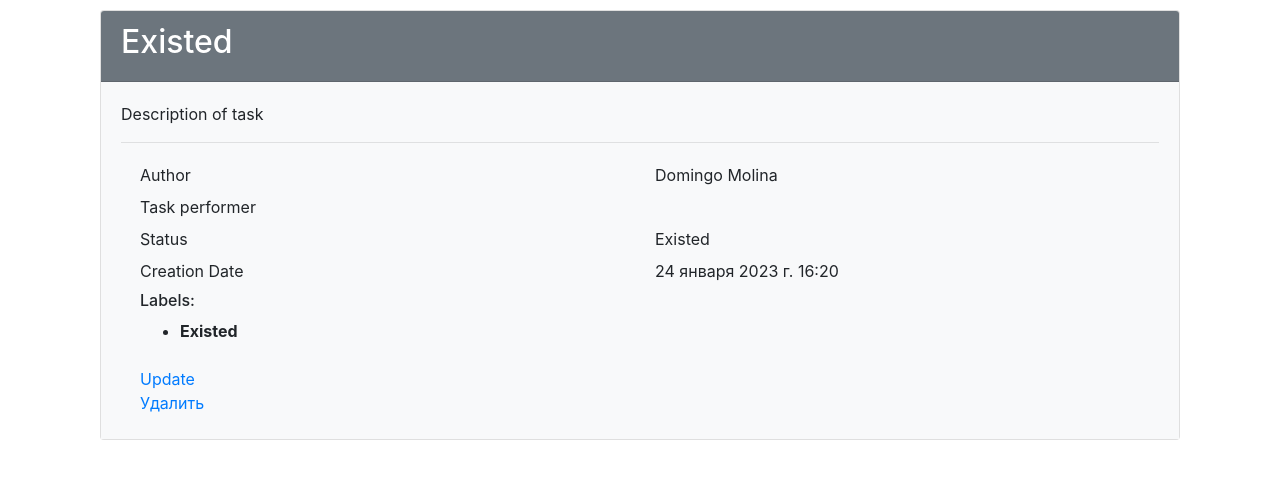
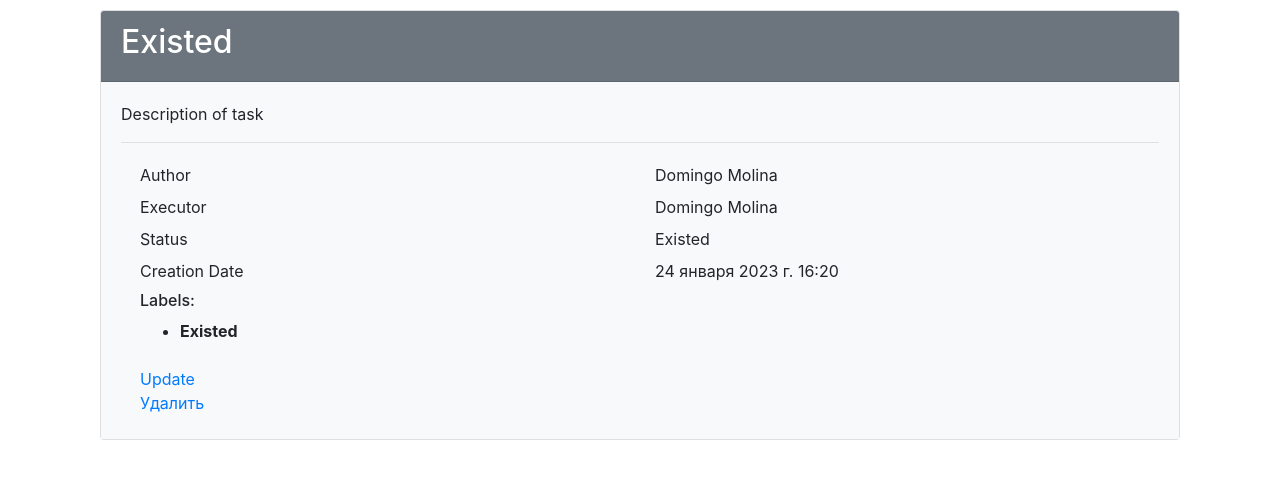
Before and after one commit to jespy666/python-project-52, a Django app: page /tasks/1/ in a window 1280 px wide. Shown: the part 142-622 px from the top of the page. Run offline with Django 4.2, Linux system fonts and the light colour scheme; a user stored in the database is signed in; data comes from the database, SQL or seed files in the repository; some libraries are stand-ins or nearby versions.

Commit message:
fix templates for renamed field

```diff
--- a/task_manager/templates/labels/label_list.html
+++ b/task_manager/templates/labels/label_list.html
@@ -6,7 +6,7 @@
 {% block content %}
 <div class="container wrapper flex-grow-1">
     <h1 class="my-4">{% translate 'Labels' %}</h1>
-    <a class="nav-link" href="{% url 'label_create' %}">{% translate 'Create label' %}</a>
+    <a class="btn btn-primary mb-3" href="{% url 'label_create' %}">{% translate 'Create label' %}</a>
     <table class="table table-striped">
         <thead>
           <tr>
--- a/task_manager/templates/statuses/status_list.html
+++ b/task_manager/templates/statuses/status_list.html
@@ -6,7 +6,7 @@
 {% block content %}
 <div class="container wrapper flex-grow-1">
     <h1 class="my-4">{% translate 'Statuses' %}</h1>
-    <a class="nav-link" href="{% url 'status_create' %}">{% trans 'Create status' %}</a>
+    <a class="btn btn-primary mb-3" href="{% url 'status_create' %}">{% trans 'Create status' %}</a>
     <table class="table table-striped">
         <thead>
           <tr>
--- a/task_manager/templates/tasks/show.html
+++ b/task_manager/templates/tasks/show.html
@@ -18,8 +18,8 @@
                     <div class="col">{{ task.author }}</div>
                 </div>
                 <div class="row p-1">
-                    <div class="col">{% translate 'Task performer' %}</div>
-                    <div class="col">{{ task.task_performer }}</div>
+                    <div class="col">{% translate 'Executor' %}</div>
+                    <div class="col">{{ task.executor }}</div>
                 </div>
                 <div class="row p-1">
                     <div class="col">{% translate 'Status' %}</div>
--- a/task_manager/templates/tasks/task_list.html
+++ b/task_manager/templates/tasks/task_list.html
@@ -6,7 +6,7 @@
 {% block content %}
 <div class="container wrapper flex-grow-1">
     <h1 class="my-4">{% translate 'Tasks' %}</h1>
-    <a class="nav-link" href="{% url 'task_create' %}">{% trans 'Create task' %}</a>
+    <a class="btn btn-primary mb-3" href="{% url 'task_create' %}">{% trans 'Create task' %}</a>
     <div class="card mb-3">
         <div class="card-body bg-light">
             <form method="get">
@@ -22,7 +22,7 @@
             <th>{% translate 'Name' %}</th>
             <th>{% translate 'Status' %}</th>
             <th>{% translate 'Author' %}</th>
-            <th>{% translate 'Task Performer' %}</th>
+            <th>{% translate 'Executor' %}</th>
             <th>{% translate 'Creation date' %}</th>
             <th></th>
           </tr>
@@ -36,7 +36,7 @@
             </td>
             <td>{{ task.status }}</td>
             <td>{{ task.author }}</td>
-            <td>{{ task.task_performer }}</td>
+            <td>{{ task.executor }}</td>
             <td>{{ task.creation_date|date:"d.m.Y H:i" }}</td>
             <td>
               <a href="{% url 'task_update' pk=task.pk %}">{% translate 'Update' %}</a>
```
